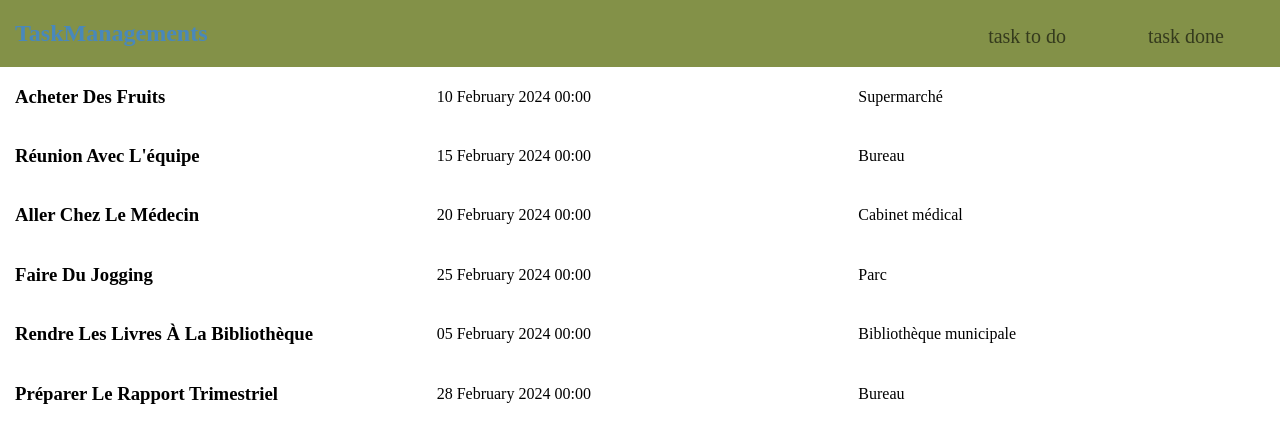
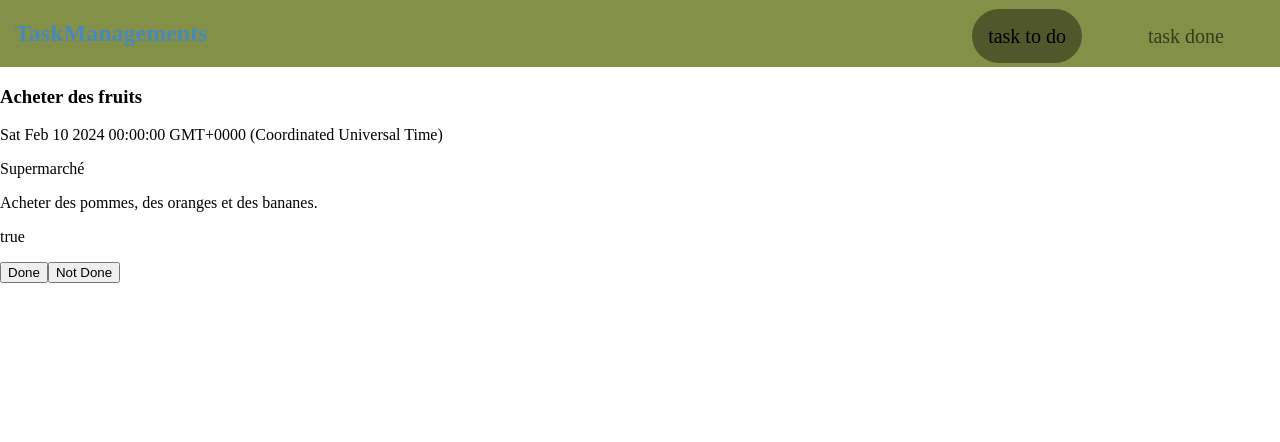
Before and after one commit to mohand-djouadi/todo-ui, an Angular app: page /tasks/1 in a window 1280 px wide. Before the commit this address led to /. Shown: the top 442 px of the page. Built offline with nearby package versions, Linux system fonts and the light colour scheme.

Commit message:
define routes

```diff
--- a/src/app/app-routing.module.ts
+++ b/src/app/app-routing.module.ts
@@ -1,7 +1,12 @@
 import { NgModule } from '@angular/core';
 import { RouterModule, Routes } from '@angular/router';
+import { TaskListComponent } from './task-list/task-list.component';
+import { TaskDetComponent } from './task-det/task-det.component';
 
-const routes: Routes = [];
+const routes: Routes = [
+  { path: 'tasks', component: TaskListComponent },
+  { path: 'tasks/:id', component: TaskDetComponent }
+];
 
 @NgModule({
   imports: [RouterModule.forRoot(routes)],
--- a/src/app/app.component.html
+++ b/src/app/app.component.html
@@ -1,2 +1,3 @@
 <app-header></app-header>
-<app-task-list></app-task-list>
+<router-outlet>
+</router-outlet>
--- a/src/app/app.module.server.ts
+++ b/src/app/app.module.server.ts
@@ -11,4 +11,4 @@ import { AppComponent } from './app.component';
   ],
   bootstrap: [AppComponent],
 })
-export class AppServerModule {}
+export class AppServerModule { }
--- a/src/app/header/header.component.css
+++ b/src/app/header/header.component.css
@@ -32,3 +32,12 @@ header {
     background-color: rgba(0, 0, 0, .3);
     border-radius: 50px;
 }
+
+.nav-links .active {
+    text-decoration-line: none;
+    padding: 16px;
+    font-size: 20px;
+    color: black;
+    background-color: rgba(0, 0, 0, .4);
+    border-radius: 50px;
+}
--- a/src/app/header/header.component.html
+++ b/src/app/header/header.component.html
@@ -1,7 +1,7 @@
 <header>
     <h2 class="logo">TaskManagements</h2>
     <nav class="nav-links">
-        <a>task to do</a>
-        <a>task done</a>
+        <a routerLink="/tasks" routerLinkActive="active">task to do</a>
+        <a routerLinkActive="active">task done</a>
     </nav>
 </header>
--- a/src/app/task-det/task-det.component.html
+++ b/src/app/task-det/task-det.component.html
@@ -1,9 +1,9 @@
 <div class="task-detail">
-    <h3>{{ task.title }}</h3>
-    <p>{{ task.taskDate }}</p>
-    <p>{{ task.location }}</p>
-    <p>{{ task.description }}</p>
-    <p>{{ task.done }}</p>
+    <h3>{{ taskDet.title }}</h3>
+    <p>{{ taskDet.taskDate }}</p>
+    <p>{{ taskDet.location }}</p>
+    <p>{{ taskDet.description }}</p>
+    <p>{{ taskDet.done }}</p>
     <div class="options">
         <button>Done</button>
         <button>Not Done</button>
--- a/src/app/task-det/task-det.component.ts
+++ b/src/app/task-det/task-det.component.ts
@@ -1,13 +1,22 @@
-import { Component, Input } from '@angular/core';
+import { Component, OnInit } from '@angular/core';
 import { task } from '../models/task.model';
+import { ActivatedRoute, Router } from '@angular/router';
+import { taskServive } from '../services/task.service';
 
 @Component({
   selector: 'app-task-det',
   templateUrl: './task-det.component.html',
   styleUrl: './task-det.component.css'
 })
-export class TaskDetComponent {
+export class TaskDetComponent implements OnInit {
 
-  @Input() task!: task;
+  constructor(private route: ActivatedRoute,
+    private taskService: taskServive) { }
+
+  taskDet!: task
+
+  ngOnInit() {
+    this.taskDet = this.taskService.getTaskById(+this.route.snapshot.params['id'])
+  }
 
 }
--- a/src/app/task-list-item/task-list-item.component.html
+++ b/src/app/task-list-item/task-list-item.component.html
@@ -1,4 +1,4 @@
-<div class="task-item">
+<div class="task-item" (click)="onView()">
     <h3 class="elems">{{ taskItem.title | titlecase }}</h3>
     <p class="elems">{{ taskItem.taskDate | date: 'dd MMMM yyyy HH:mm' }}</p>
     <p class="elems">{{ taskItem.location }}</p>
--- a/src/app/task-list-item/task-list-item.component.ts
+++ b/src/app/task-list-item/task-list-item.component.ts
@@ -1,6 +1,7 @@
 import { Component, OnInit, Input } from '@angular/core';
 import { taskServive } from '../services/task.service';
 import { task } from '../models/task.model';
+import { Router } from '@angular/router'
 
 @Component({
   selector: 'app-task-list-item',
@@ -9,9 +10,14 @@ import { task } from '../models/task.model';
 })
 export class TaskListItemComponent implements OnInit {
 
+  constructor(private router: Router) { }
+
   @Input() taskItem !: task
 
   ngOnInit(): void {
 
   }
+  onView() {
+    this.router.navigateByUrl(`/tasks/${this.taskItem.id}`)
+  }
 }
```
